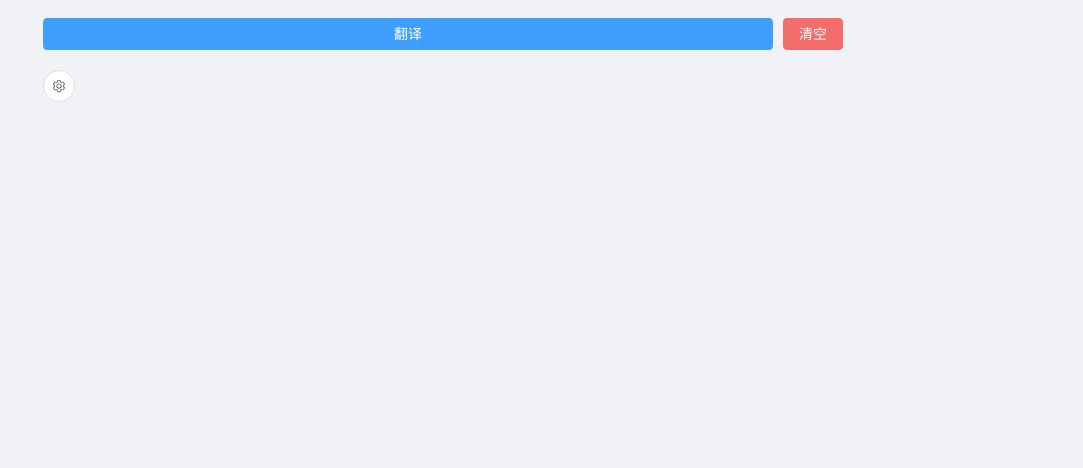
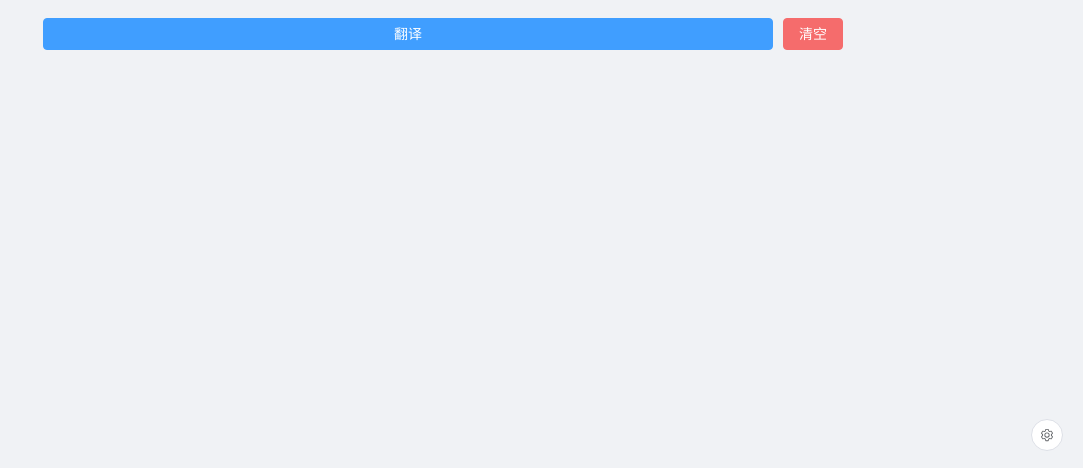
Before and after one commit to luzov/deeplx-translator, a Vue app: page / in a window 1280 px wide. Shown: the part 329-797 px from the top of the page, without its empty margins (197-1280 px from the left). Built offline with nearby package versions, Linux system fonts and the light colour scheme; a small style sheet from the web is missing.

Commit message:
fix setting button

```diff
--- a/src/components/TranslatorComponent.vue
+++ b/src/components/TranslatorComponent.vue
@@ -240,4 +240,10 @@ const clearAll = () => {
 .clear-button {
   margin-left: 10px; /* 调整清空按钮与翻译按钮的间距 */
 }
+
+.settings-button {
+  position: fixed;
+  bottom: 20px;
+  right: 20px;
+}
 </style>
```
